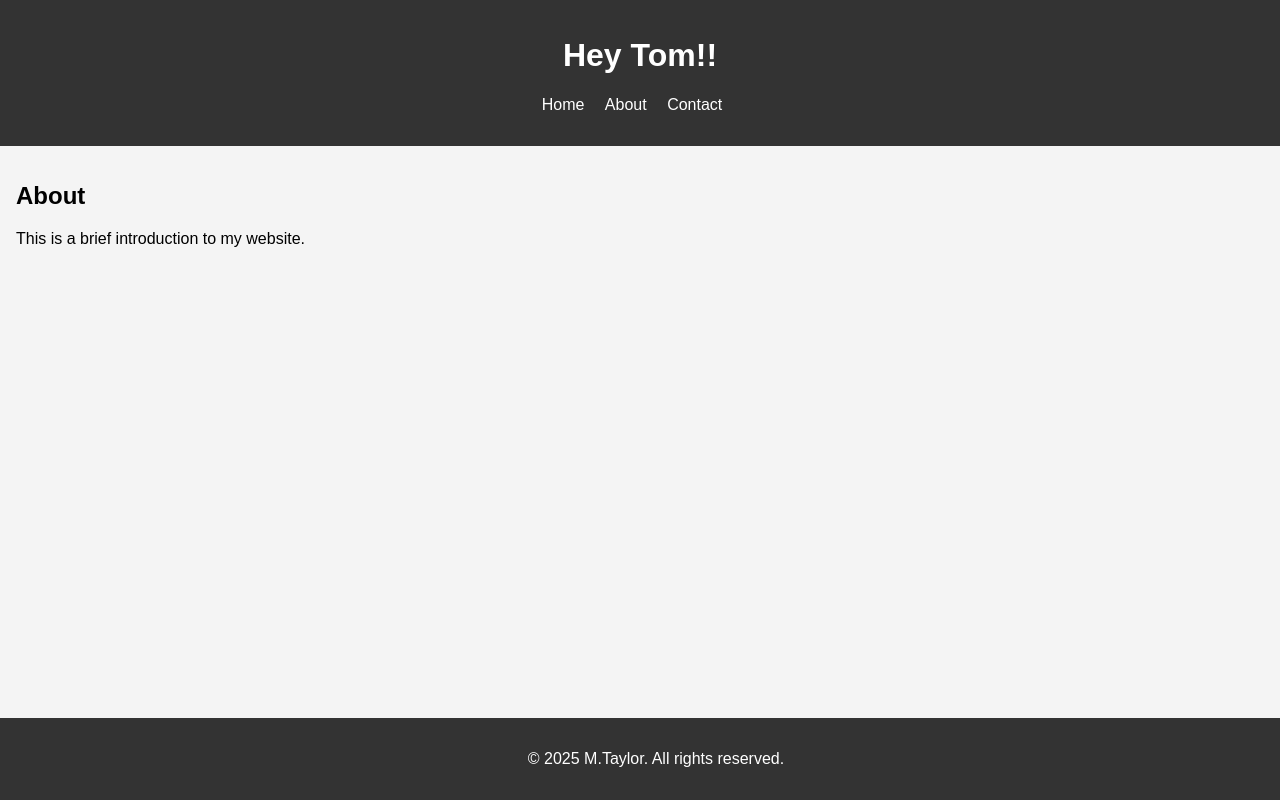
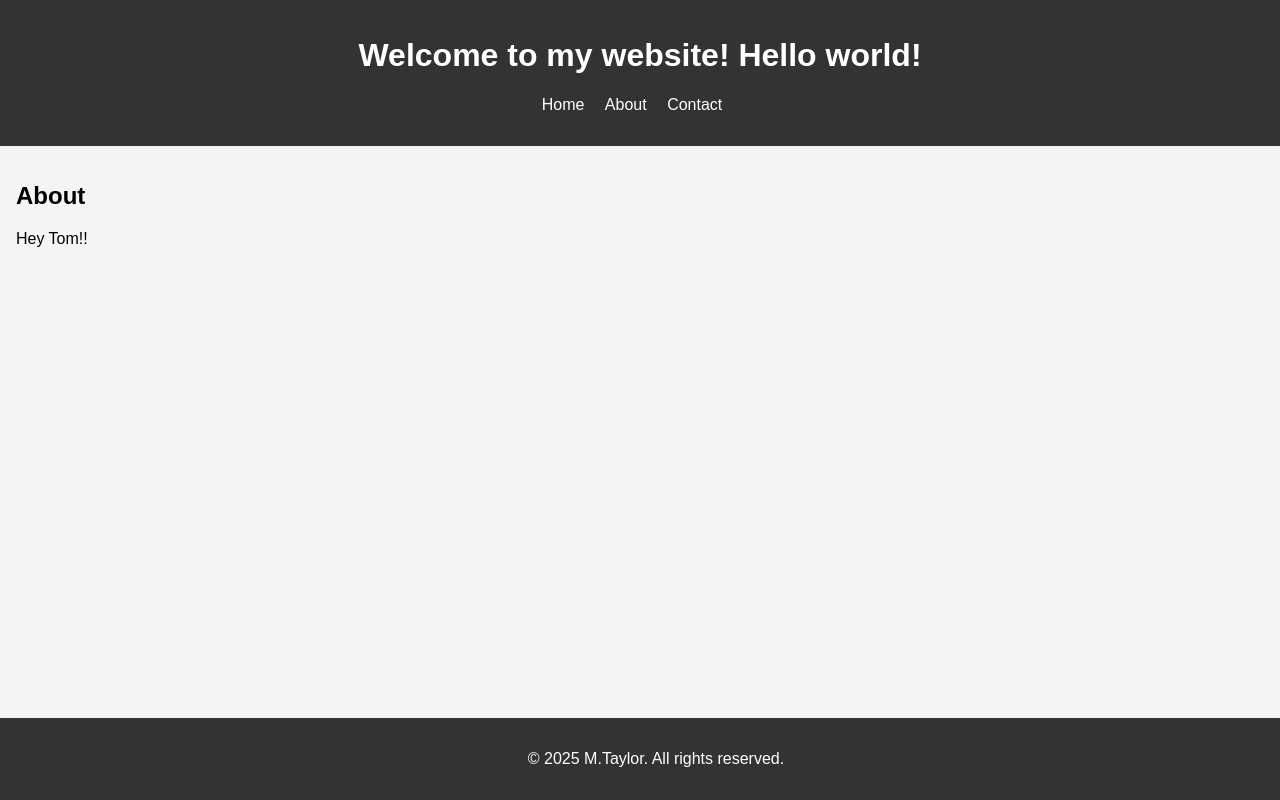
Before and after one commit to Taylor-cyber/web-metgang, a plain HTML site: page index.html in a window 1280 px wide. Shown: the top 800 px of the page. Drawn offline with Linux system fonts and the light colour scheme.

Commit message:
Update index.html

```diff
--- a/index.html
+++ b/index.html
@@ -8,7 +8,8 @@
 </head>
 <body>
     <header>
-        <h1>Hey Tom!!</h1>
+        <h1>Welcome to my website!
+Hello world!</h1>
         <nav>
             <ul>
                 <li><a href="index.html">Home</a></li>
@@ -20,7 +21,7 @@
     <main>
         <section>
             <h2>About</h2>
-            <p>This is a brief introduction to my website.</p>
+            <p>Hey Tom!!</p>
         </section>
     </main>
     <footer>
```
